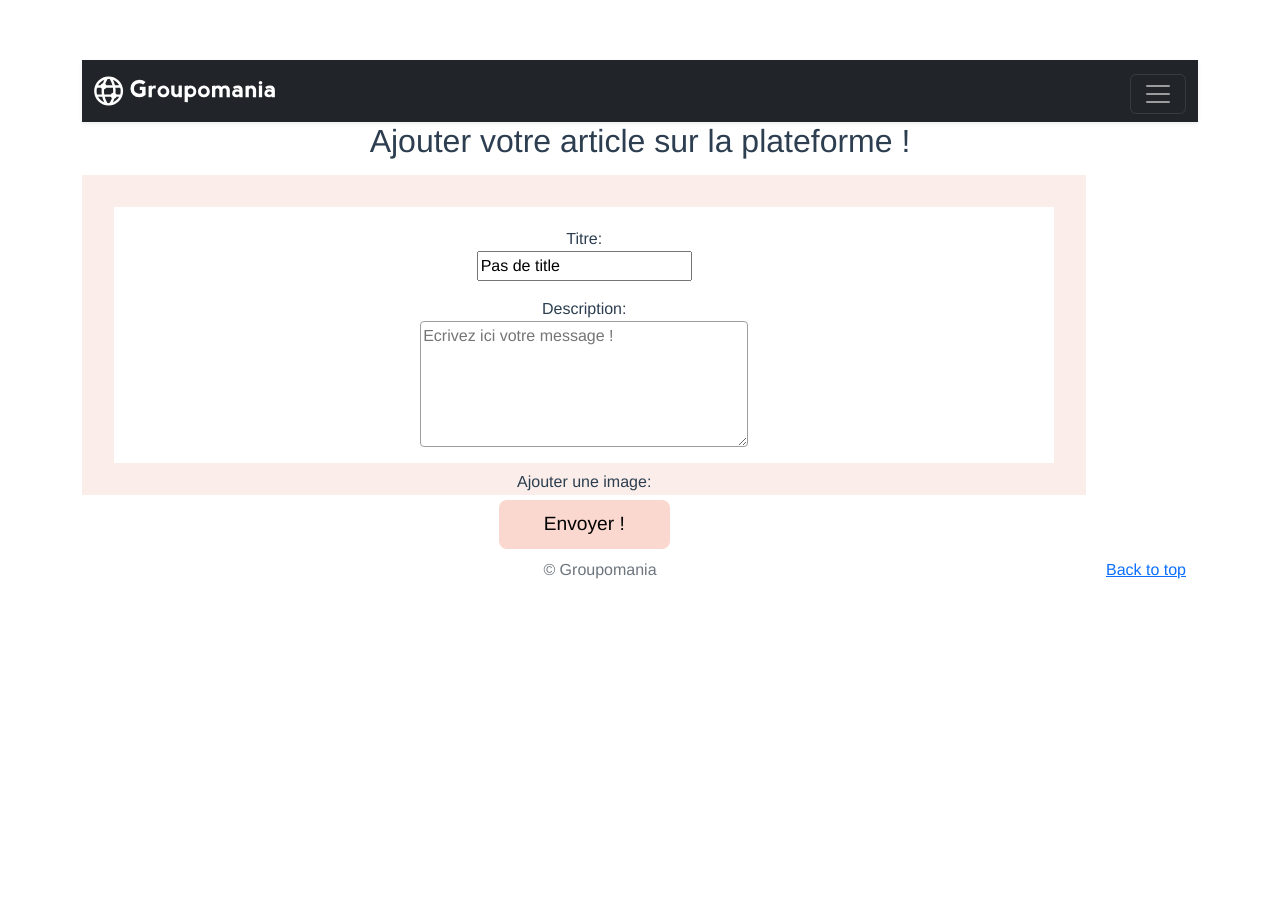
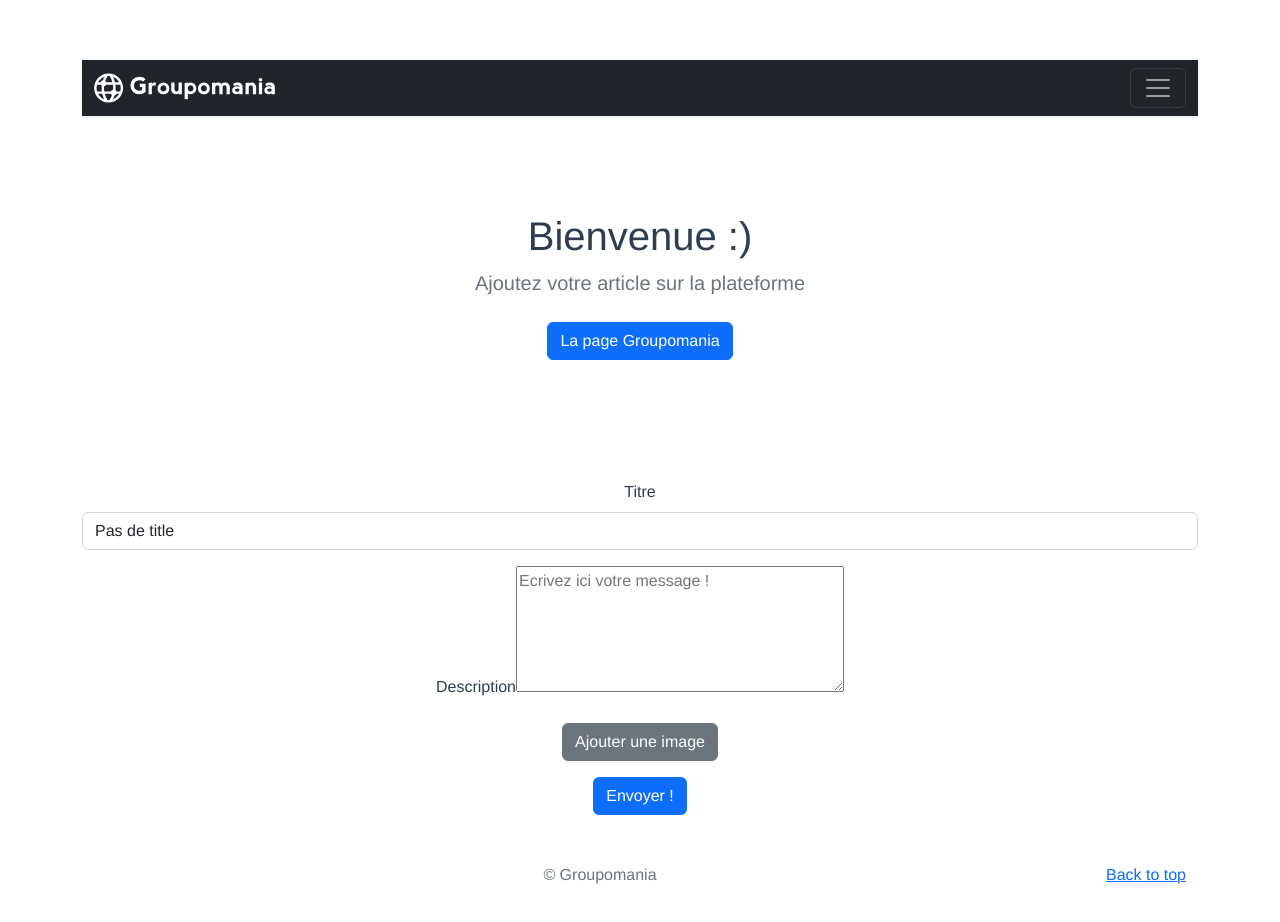
Before and after one commit to megumiR/P7_Megumi, a Vue app in the folder frontend/: page /add in a window 1280 px wide. Shown: the top 922 px of the page. Before the commit the page ends 800 px from the top, so only its background shows below. Built offline with nearby package versions, Linux system fonts and the light colour scheme.

Commit message:
ajouter bootstrap sur AddView.vue

```diff
--- a/frontend/src/views/AddView.vue
+++ b/frontend/src/views/AddView.vue
@@ -1,15 +1,40 @@
 <template>
   <div class="add">
-    <h2 v-if="userName">{{ userName }}, ajouter votre article sur la plateforme !</h2>
-    <h2 v-else>Ajouter votre article sur la plateforme !</h2>
+    <WelcomeMsg msg="Bienvenue :) " recommend="Ajoutez votre article sur la plateforme"/>
 <!--    <FormField TitleLabel='Titre' ContentAreaLabel='Description' imageLabel='Ajouter une image' ButtonLabel='Envoyer !'/>
 -->
-    <div class="formField ">
+
+
         <form encType="multipart/form-data">
+            <div class="mb-3">
+                <label for="title" class="form-label">Titre</label>
+                <input type="text" class="form-control" name="title" id="title" value="Pas de title" @blur="validText"  required />  <!--  @keyup="title = $event.target.value"  -->
+                <p id="titleErrorMsg" class="form-text">{{ titleErrorMsg }}</p>
+            </div>
+
+            <div class="mb-3">
+                <label for="content" class="form-label">Description</label>
+                <textarea name="content" id="content" rows="5" cols="33" placeholder="Ecrivez ici votre message !" @blur="validTextContent" required>
+                </textarea>                <!--      @keyup="content = $event.target.value"  -->
+                <p id="contentErrorMsg" class="form-text">{{ contentErrorMsg }}</p>
+            </div>
+
+            <div class="mb-3">
+                <label for="image" class="btn btn-secondary">Ajouter une image</label>
+                <input type="file" class="form-control " name="image" id="image" accept="image/png, image/jpeg" @change="showFileName" required>
+                <p class="filename" v-if="imageFileName">image ajouté >>> {{ imageFileName }}</p>
+            </div>
+
+            <button type="submit" class="btn btn-primary" @click.prevent="postComment">
+              Envoyer !
+            </button>
+        </form>
+<!--   <div class="formField ">
+          <form encType="multipart/form-data">
             <div class="form__contentpost">
                 <label for="title">Titre: </label>
                 <br />
-                <input type="text" name="title" id="title" value="Pas de title" @blur="validText"  required />  <!--  @keyup="title = $event.target.value"  -->
+                <input type="text" name="title" id="title" value="Pas de title" @blur="validText"  required />
 
                 <p id="titleErrorMsg" class="rouge">{{ titleErrorMsg }}</p>
             </div>
@@ -18,7 +43,7 @@
                 <label for="content">Description: </label>
                 <br />
                 <textarea name="content" id="content" rows="5" cols="33" placeholder="Ecrivez ici votre message !" @blur="validTextContent" required>
-                </textarea>                <!--      @keyup="content = $event.target.value"  -->
+                </textarea>
 
                 <p id="contentErrorMsg" class="rouge">{{ contentErrorMsg }}</p>
             </div>
@@ -37,8 +62,8 @@
                 </button>
             </div>
         </form>
+</div>-->
 
-    </div>
   </div>
 </template>
 
@@ -46,9 +71,13 @@
 import router from '@/router';
 import { mapState } from 'vuex'
 import { required } from 'vuelidate/lib/validators'
+import WelcomeMsg from '../components/WelcomeMsg.vue'
 
 export default {
   name: 'AddView',
+  components: {
+    WelcomeMsg
+  },
   data() {
       return {
           title: '',
@@ -151,7 +180,7 @@ export default {
 
 
 <style lang="scss">
-.formField{
+/*.formField{
     width: 90%;
     height: 20em;
 
@@ -173,7 +202,7 @@ textarea{
     border-color: #9e9e9e;
     border-radius: 4px;
     cursor: pointer;
-}
+}*/
 
 #image{
     opacity: 0;
--- a/frontend/src/views/SignupView.vue
+++ b/frontend/src/views/SignupView.vue
@@ -158,6 +158,7 @@ export default {
 </script>
 
 <style lang="scss">
+/*
 .formField{
   &__msg{
     font-style: bold;
@@ -178,5 +179,5 @@ button{
   background-color: #fbd8cf;
   font-size: larger;
 
-}
+}*/
 </style>
```
Also changed, not shown: 1 other file (tests, documents, lock files or other folders).
